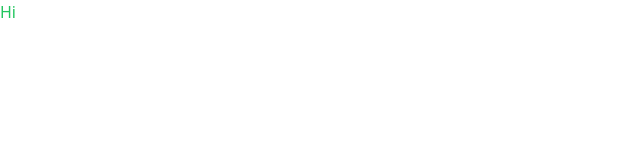
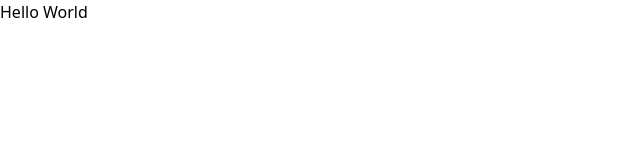
Before and after one commit to NiklasFerling/React-CA, a React (Create React App) app in the folder my-app/: page / in a window 1280 px wide. Shown: the top 160 px of the page, without its empty margins (0-640 px from the left). Built offline with nearby package versions, Linux system fonts and the light colour scheme.

Commit message:
Last main commit for now

```diff
--- a/my-app/src/App.tsx
+++ b/my-app/src/App.tsx
@@ -1,7 +1,7 @@
 function App() {
   return (
     <div>
-      <h1 className="text-green-500">Hi</h1>
+      <h1>Hello World</h1>
     </div>
   );
 }
--- a/my-app/src/index.tsx
+++ b/my-app/src/index.tsx
@@ -3,14 +3,15 @@ import ReactDOM from "react-dom/client";
 import "./index.css";
 import App from "./App";
 import reportWebVitals from "./reportWebVitals";
+import { BrowserRouter } from "react-router-dom";
 
 const root = ReactDOM.createRoot(
   document.getElementById("root") as HTMLElement
 );
 root.render(
-  <React.StrictMode>
+  <BrowserRouter>
     <App />
-  </React.StrictMode>
+  </BrowserRouter>
 );
 
 // If you want to start measuring performance in your app, pass a function
```
